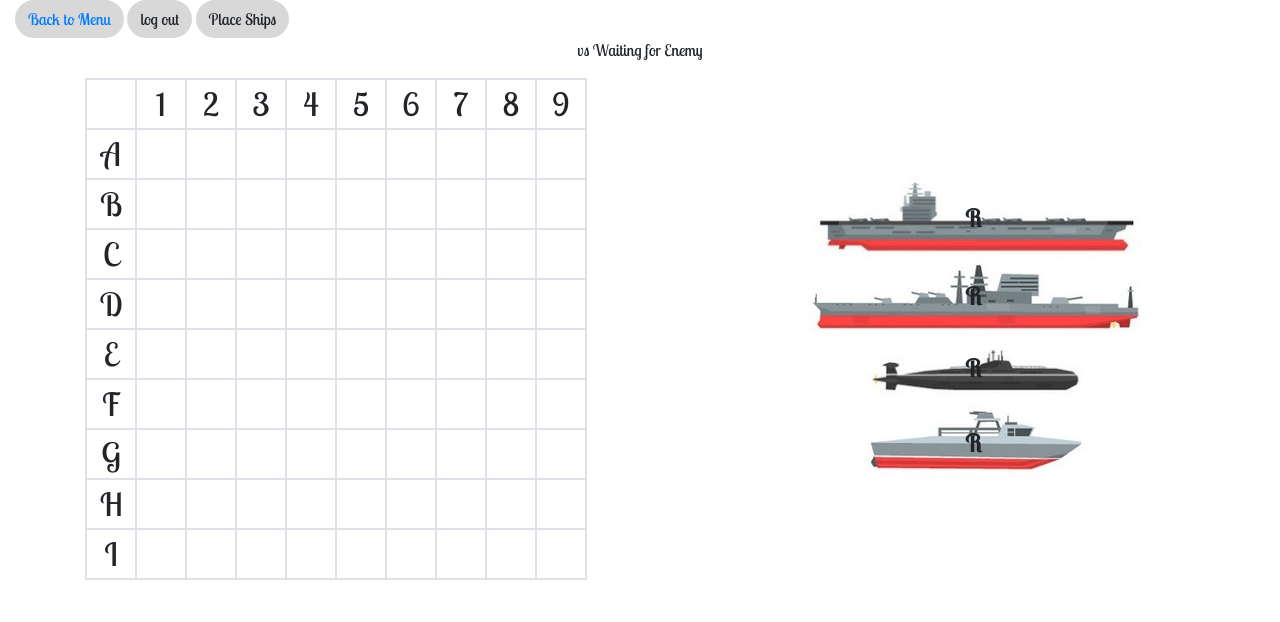
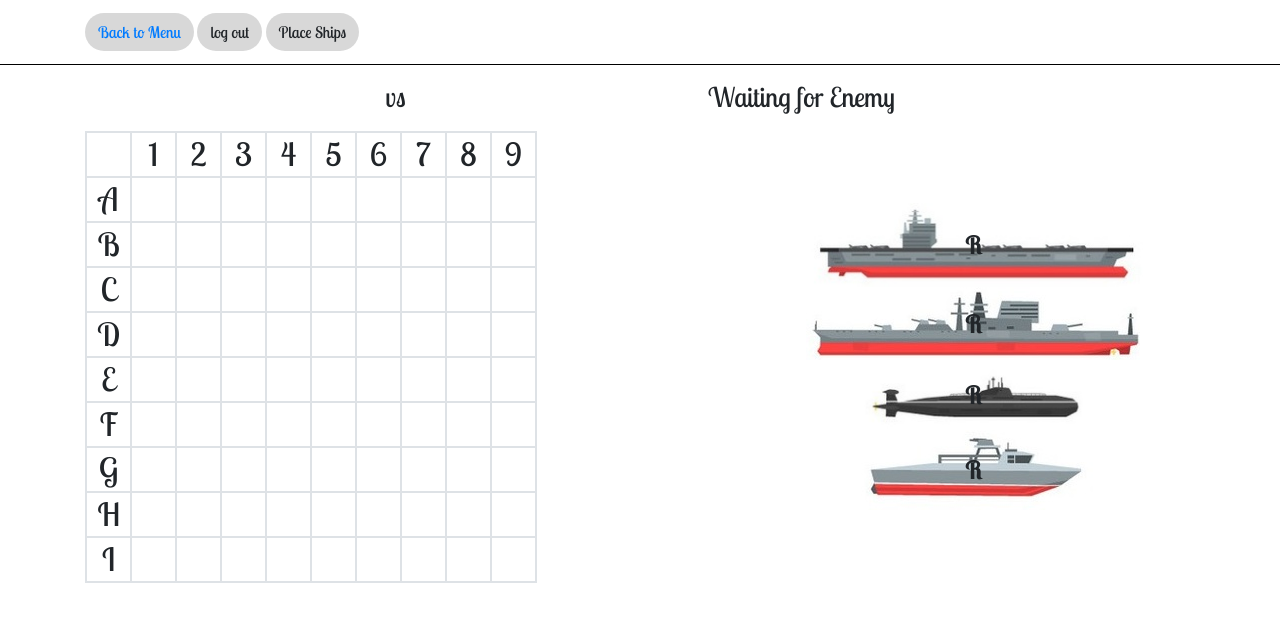
Before and after one commit to polbene95/Salvo, a web app: page /Web/game.html in a window 1280 px wide. Shown: the top 622 px of the page. Run offline with its HTML, style and script files only (its server is not run), Linux system fonts and the light colour scheme; data that the repository does not hold is empty; some libraries are stand-ins or nearby versions.

Commit message:
Refactoring Backup

```diff
--- a/src/main/resources/static/Web/game.css
+++ b/src/main/resources/static/Web/game.css
@@ -4,6 +4,11 @@ body {
 
 
 /*Header*/
+
+.header {
+    border-bottom: 1px solid black;
+    padding: 1% 0;
+}
 
 .btn {
     background: #8080804f;
@@ -14,13 +19,28 @@ body {
     width: 100%;
     display: flex;
     justify-content: space-around;
+    align-items: center;
+    padding: 1%;
+}
+
+.status-div > p {
+    margin: 0;
+    display: flex;
+    width: 100%;
+    font-size: 1.7rem;
+    align-items: center;
+    justify-content: space-evenly;
+}
+
+.status-div > span {
+    font-size: 1rem;
 }
 
 /*Tables Layout*/
 
 .section {
     display: flex;
-    justify-content: space-between;
+    justify-content: space-evenly;
     width: 100%;
 }
 
@@ -38,8 +58,8 @@ tr {
 }
 
 td {
-    width: 50px;
-    height: 50px;
+    width: 45px;
+    height: 45px;
     font-size: 2rem;
     display: flex;
 }
@@ -77,8 +97,6 @@ td {
     font-weight: bold;
 }
 
-.destroyer-creation {}
-
 .selected-ship {
     -webkit-animation: fadeInFromNone 1.5s linear infinite;
     -moz-animation: fadeInFromNone 1.5s linear infinite;
@@ -90,9 +108,11 @@ td {
     0% {
         opacity: 0.3;
     }
+
     50% {
         opacity: 0.5;
     }
+
     100% {
         opacity: 1;
     }
@@ -102,9 +122,11 @@ td {
     0% {
         opacity: 0.3;
     }
+
     50% {
         opacity: 0.5;
     }
+
     100% {
         opacity: 1;
     }
@@ -114,9 +136,11 @@ td {
     0% {
         opacity: 0.3;
     }
+
     50% {
         opacity: 0.5;
     }
+
     100% {
         opacity: 1;
     }
@@ -126,9 +150,11 @@ td {
     0% {
         opacity: 0.3;
     }
+
     50% {
         opacity: 0.5;
     }
+
     100% {
         opacity: 1;
     }
@@ -371,7 +397,25 @@ td {
     transition: transform 2s;
     transform: scale(0.5);
 }
+
 .zoom-in {
-   transition: transform 2s;
+    transition: transform 2s;
     transform: scale(1);
 }
+
+/*Game Over*/
+
+.game-over {
+    width: 100%;
+    height: 400px;
+    display: flex;
+    flex-direction: column;
+    justify-content: center;
+    align-content: space-around;
+    align-items: center;
+}
+
+.game-over > p {
+    margin: 0;
+    font-size: 3rem;
+}
--- a/src/main/resources/static/Web/game.html
+++ b/src/main/resources/static/Web/game.html
@@ -15,15 +15,15 @@
 <body>
     <div class="body" id="game">
         <div class="container-fluid header">
-            <div class="back-button-div">
+            <div class="back-button-div container">
                 <a class="btn" href="/Web/games.html">Back to Menu</a>
                 <a @click="logout()" class="btn">log out</a>
                 <a class="btn" @click="postShips" v-if="placingShips">Place Ships</a>
                 <a class="btn" @click="postSalvoes" v-if="!placingShips && !waitingForOponent && myTurn">Shoot em up</a>
             </div>
-            <div class="status-div">
-                <p>{{userNickName}} vs {{enemyNickName}}</p>
-            </div>
+        </div>
+        <div class="status-div container">
+            <p>{{userNickName}}  <span>vs</span> {{enemyNickName}}</p>
         </div>
         <div class="container section" v-show="placingShips == false && gameFinished == false">
             <div id="user-div" :class="{'zoom-out': myTurn,'zoom-in': !myTurn}">
@@ -89,6 +89,7 @@
         </div>
         <div class="container game-over" v-if="placingShips == false && gameFinished == true">
             <p>{{gameStatus}}</p>
+            <a class="btn" href="/Web/games.html">Back to Menu</a>
         </div>
     </div>
     <script src="https://ajax.googleapis.com/ajax/libs/jquery/3.3.1/jquery.min.js"></script>
--- a/src/main/resources/static/Web/game.js
+++ b/src/main/resources/static/Web/game.js
@@ -53,7 +53,6 @@ var game = new Vue({
                     game.salvoLocations = [];
                     game.gameEnded(game.data.game.gameplayers);
 
-
                         if (!game.gameFinished) {
                             game.allShipsSunk();
                             game.gameLogic();
@@ -61,7 +60,6 @@ var game = new Vue({
                             game.gameLogic();
                             game.gameOver();
                         }
-
                 })
                 .catch(e => console.log(e))
         },
```
Also changed, not shown: src/main/resources/static/Web/games.css (+9 -5 lines), src/main/resources/static/Web/games.html (+4 -5 lines).
